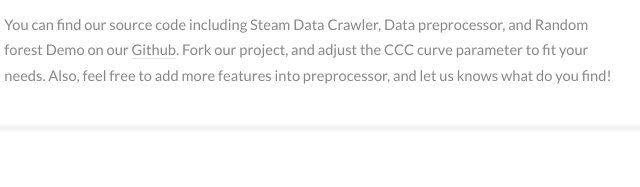
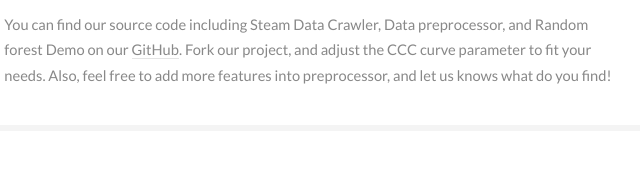
Before and after one commit to BrakeValve/brakevalve.github.io, a plain HTML site: page index.html in a window 1280 px wide. Shown: the part 1805-1992 px from the top of the page, 181-821 px from the left. Drawn offline with Linux system fonts and the light colour scheme.

Commit message:
Camelized GitHub

```diff
--- a/index.html
+++ b/index.html
@@ -48,7 +48,7 @@
                 <li><a href="#" class="icon fa-twitter"><span class="label">Twitter</span></a></li>
                 <li><a href="#" class="icon fa-facebook"><span class="label">Facebook</span></a></li>
                 <li><a href="#" class="icon fa-instagram"><span class="label">Instagram</span></a></li>
-                <li><a href="https://github.com/BrakeValve" class="icon fa-github"><span class="label">Github</span></a></li>
+                <li><a href="https://github.com/BrakeValve" class="icon fa-github"><span class="label">GitHub</span></a></li>
                 <li><a href="mailto:ctsai@netdb.cs.nthu.edu.tw" class="icon fa-envelope"><span class="label">Email</span></a></li>
             </ul>
         </footer>
@@ -119,7 +119,7 @@
         <section id="four">
             <div class="container">
                 <h3>Customize Your Own BrakeValve!</h3>
-                <p>You can find our source code including Steam Data Crawler, Data preprocessor, and Random forest Demo on our <a href="https://github.com/BrakeValve/brake-valve-server">Github</a>. Fork our project, and adjust the CCC curve parameter to fit your needs. Also, feel free to add more features into preprocessor, and let us knows what do you find!</p>
+                <p>You can find our source code including Steam Data Crawler, Data preprocessor, and Random forest Demo on our <a href="https://github.com/BrakeValve/brake-valve-server">GitHub</a>. Fork our project, and adjust the CCC curve parameter to fit your needs. Also, feel free to add more features into preprocessor, and let us knows what do you find!</p>
 
             </div>
         </section>
```
